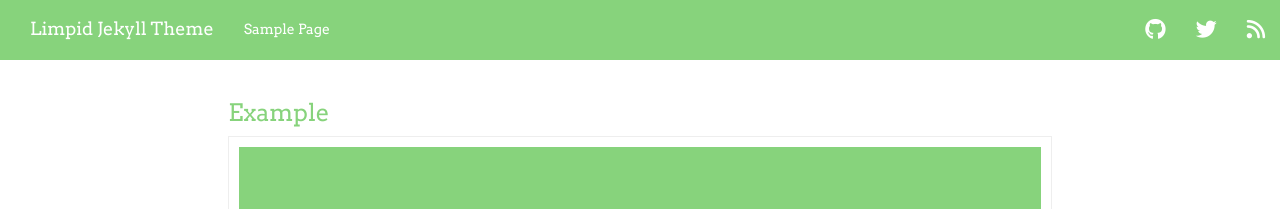
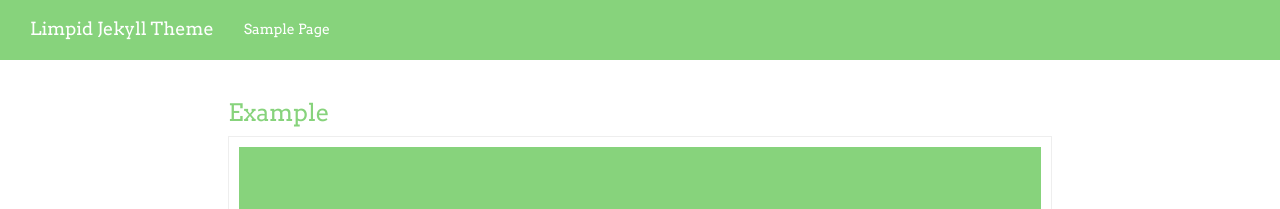
Before and after one commit to GEOG-84-Geodudes/A3, a Jekyll site: the page built from index.html, in a window 1280 px wide. Shown: the top 209 px of the page. Built offline with Jekyll 4.4.1, drawn with Linux system fonts in a browser that asks for light colours; nearby versions of some CDN libraries; comment, search, counter and statistics services are not loaded.

Commit message:
Update header.html

```diff
--- a/_includes/header.html
+++ b/_includes/header.html
@@ -14,9 +14,6 @@
             {% endif %} {% endfor %}
         </ul>
         <ul class="nav navbar-nav navbar-right left-syms">
-            <li><a href="http://github.com/{{ site.github_username}}" target="_blank"><i class="fa fa-github"></i></a></li>
-            <li><a href="//twitter.com/{{site.twitter_username}}" target="_blank"><i class="fa fa-twitter"></i> </a></li>
-            <li><a href="/atom.xml" target="_blank"><i class="fa fa-rss"></i></a></li>
         </ul>
 
     </div>
```
